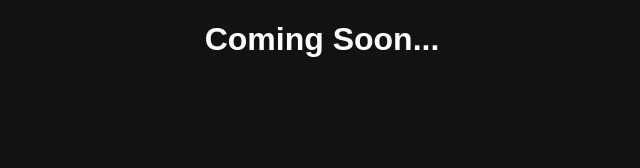
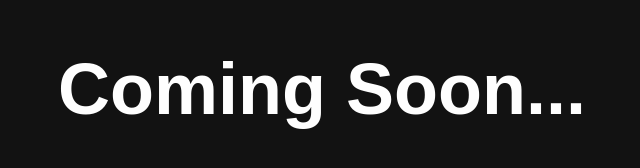
Before and after one commit to kiran-bhattarai/personal-site, a plain HTML site: page index.html in a window 1280 px wide. Shown: the whole page, without its empty margins (318-958 px from the left). Drawn offline with Linux system fonts and the light colour scheme.

Commit message:
Update index.html
Made text bigger using inline CSS.

```diff
--- a/index.html
+++ b/index.html
@@ -2,6 +2,6 @@
 <html>
 <head><title>KiranBhattarai</title></head>
 <body style="background-color: #121212; margin: 0; padding: 0;">
-<h1 style="color: #fefefe; text-align: center; font-family: Arial;"> Coming Soon... </h1>
+<h1 style="color: #fefefe; text-align: center; font-family: Arial; font-size:72px"> Coming Soon... </h1>
 </body>
 </html>
```
